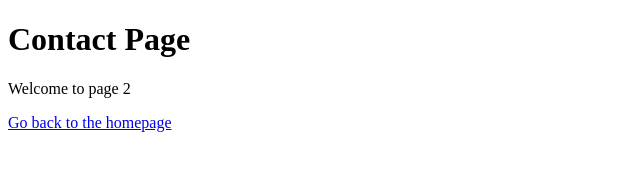
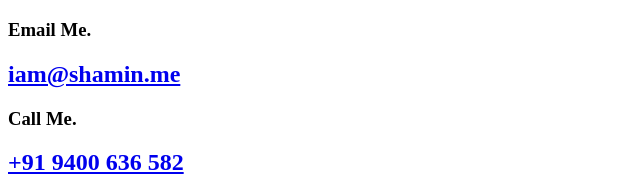
Before and after one commit to shamin/shamin.github.io, a Gatsby site: page /contact in a window 1280 px wide. Shown: the whole page, without its empty margins (0-640 px from the left). Built offline with nearby package versions, Linux system fonts and the light colour scheme; Gatsby itself is replaced by a stand-in of ours.

Commit message:
Added about and contact contents

```diff
--- a/src/pages/about.js
+++ b/src/pages/about.js
@@ -5,9 +5,7 @@ const About = () => (
   <div id="about" className="container">
     <div className="contents">
       <div className="row">
-        <div className="col-md-4">
-        </div>
-        <div className="col-md-7">
+        <div className="col-12">
           <h2 className="heading">Something About Me.</h2>
           <p>I am a full stack developer from Kerala, India, currently working as a developer in
               Fullcontact. I have experience in both Web and Mobile Technologies.
--- a/src/pages/contact.js
+++ b/src/pages/contact.js
@@ -1,11 +1,26 @@
 import React from 'react'
 import Link from 'gatsby-link'
+import Social from '../components/social'
 
 const Contact = () => (
-  <div>
-    <h1>Contact Page</h1>
-    <p>Welcome to page 2</p>
-    <Link to="/">Go back to the homepage</Link>
+  <div id="contact" className="container">
+    <div className="contents">
+      <div className="row">
+        <div className="col-12 center">
+          <div className="section">
+            <h3 className="heading">Email Me.</h3>
+            <h2 className="data"><a href="mailto:iam@shamin.me">iam@shamin.me</a></h2>
+          </div>
+          <div className="section">
+            <h3 className="heading">Call Me.</h3>
+            <h2 className="data"><a href="tel:+919400636582">+91 9400 636 582</a></h2>
+          </div>
+          <div className="row social">
+            <Social />
+          </div>
+        </div>
+      </div>
+    </div>
   </div>
 )
 
--- a/src/styles/about.scss
+++ b/src/styles/about.scss
@@ -1,6 +1,6 @@
 #about .contents{
   color:#4F535F;
-  padding-top:200px
+  padding-top:250px
 }
 #about .contents .heading{
   font-weight:900;
--- a/src/styles/contact.scss
+++ b/src/styles/contact.scss
@@ -0,0 +1,30 @@
+#contact .contents{
+  color:#4F535F;
+  padding-top:250px
+}
+#contact .contents .section{
+  padding-bottom:40px
+}
+#contact .contents .heading{
+  color:#3498db;
+  font-weight:200
+}
+#contact .contents .data{
+  font-weight:900;
+  letter-spacing:2px
+}
+#contact .contents .data a{
+  color:#4F535F;
+}
+#contact .contents .data a:hover{
+  color:#3498db;
+  text-decoration: none;
+}
+#contact .contents .social .icon{
+  font-size:1.5rem;
+  color:#4F535F;
+  padding:10px
+}
+#contact .contents .social .icon:hover{
+  color:#3498db
+}
```
